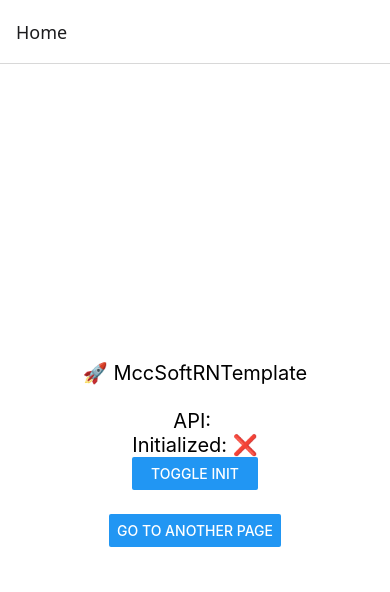
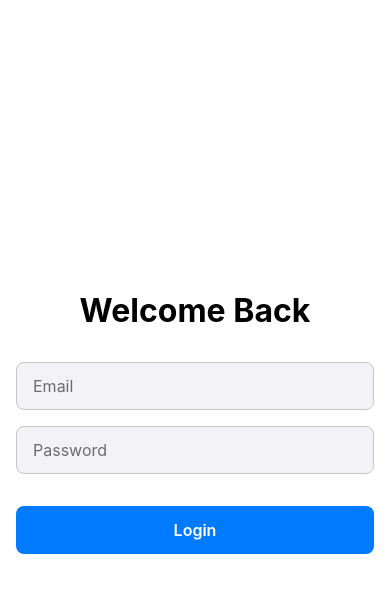
Before and after one commit to mav10/mccsoft-MccSoftRNTemplate, a React Native app: screen / in a window 390 px wide. Shown: the top 592 px of the page. Built offline with nearby package versions, Linux system fonts and the light colour scheme.

Commit message:
feat(navigation) add simple auth flow

```diff
--- a/src/navigation/RootNavigator.tsx
+++ b/src/navigation/RootNavigator.tsx
@@ -3,6 +3,7 @@ import HomeScreen from '../screens/HomeScreen';
 import LoginScreen from '../screens/auth/LoginScreen';
 import NotFoundScreen from '../screens/NotFoundScreen';
 import ProfileScreen from '../screens/ProfileScreen';
+import { useAppSelector } from '../store/hooks';
 
 export type RootStackParamList = {
   Login: undefined;
@@ -16,21 +17,37 @@ export type RootStackParamList = {
 const Stack = createNativeStackNavigator<RootStackParamList>();
 
 export function RootNavigator() {
-  const isAuthenticated = true;
+  const isAuthenticated = useAppSelector(state => state.auth.isAuthenticated);
 
   return (
     <Stack.Navigator
-      initialRouteName={isAuthenticated ? 'Home' : 'Login'}>
+      initialRouteName={isAuthenticated ? 'Home' : 'Login'}
+      screenOptions={{
+        headerBackTitle: 'Back',
+      }}>
+      {!isAuthenticated ? (
         <Stack.Group screenOptions={{headerShown: false}}>
           <Stack.Screen name="Login" component={LoginScreen} />
         </Stack.Group>
-
+      ) : (
         <Stack.Group>
           <Stack.Screen name="Home" component={HomeScreen} />
-        <Stack.Screen name="Profile" component={ProfileScreen} />
+          <Stack.Screen
+            name="Profile"
+            component={ProfileScreen}
+            options={{
+              title: 'User Profile',
+            }}
+          />
         </Stack.Group>
-      <Stack.Screen name="NotFound" component={NotFoundScreen} />
-
+      )}
+      <Stack.Screen
+        name="NotFound"
+        component={NotFoundScreen}
+        options={{
+          title: 'Page Not Found',
+        }}
+      />
     </Stack.Navigator>
   );
 }
--- a/src/screens/auth/LoginScreen.tsx
+++ b/src/screens/auth/LoginScreen.tsx
@@ -1,17 +1,121 @@
-import React from 'react';
-import {View, Text, StyleSheet} from 'react-native';
+import React, {useState} from 'react';
+import {View, Text, StyleSheet, TextInput, Pressable, Alert} from 'react-native';
 import {useTheme} from '../../shared/theme/ThemeContext';
 import {NativeStackScreenProps} from '@react-navigation/native-stack';
 import {RootStackParamList} from '../../navigation/RootNavigator';
+import {useAppDispatch} from '../../store/hooks';
+import {login} from '../../store/slices/authSlice';
+import {validateLoginForm, ValidationError} from '../../shared/utils/validation';
 
 type Props = NativeStackScreenProps<RootStackParamList, 'Login'>;
 
 export default function LoginScreen({navigation}: Props) {
   const theme = useTheme();
+  const dispatch = useAppDispatch();
+  const [email, setEmail] = useState('');
+  const [password, setPassword] = useState('');
+  const [errors, setErrors] = useState<Record<string, string>>({});
+  const [isLoading, setIsLoading] = useState(false);
+
+  const handleLogin = async () => {
+    const validationErrors = validateLoginForm({ email, password });
+
+    if (validationErrors.length > 0) {
+      const newErrors = validationErrors.reduce((acc, error) => ({
+        ...acc,
+        [error.field]: error.message
+      }), {});
+      setErrors(newErrors);
+      return;
+    }
+
+    try {
+      setIsLoading(true);
+      await new Promise(resolve => setTimeout(resolve, 1000));
+      dispatch(login('user-123'));
+    } catch (error) {
+      Alert.alert('Error', 'Failed to login. Please try again.');
+    } finally {
+      setIsLoading(false);
+    }
+  };
+
+  const clearError = (field: string) => {
+    setErrors(prev => ({...prev, [field]: ''}));
+  };
 
   return (
     <View style={[styles.container, {backgroundColor: theme.colors.background}]}>
-      <Text style={[styles.title, {color: theme.colors.text}]}>Login Screen</Text>
+      <Text style={[styles.title, {color: theme.colors.text}]}>Welcome Back</Text>
+
+      <View style={styles.inputContainer}>
+        <TextInput
+          style={[
+            styles.input,
+            {
+              backgroundColor: theme.colors.surface,
+              color: theme.colors.text,
+              borderColor: errors.email ? theme.colors.error : theme.colors.border,
+            },
+          ]}
+          placeholder="Email"
+          placeholderTextColor={theme.colors.textSecondary}
+          value={email}
+          onChangeText={(text) => {
+            setEmail(text);
+            setErrors(prev => ({...prev, email: ''}));
+          }}
+          autoCapitalize="none"
+          keyboardType="email-address"
+          editable={!isLoading}
+        />
+        {errors.email ? (
+          <Text style={[styles.errorText, {color: theme.colors.error}]}>
+            {errors.email}
+          </Text>
+        ) : null}
+      </View>
+
+      <View style={styles.inputContainer}>
+        <TextInput
+          style={[
+            styles.input,
+            {
+              backgroundColor: theme.colors.surface,
+              color: theme.colors.text,
+              borderColor: errors.password ? theme.colors.error : theme.colors.border,
+            },
+          ]}
+          placeholder="Password"
+          placeholderTextColor={theme.colors.textSecondary}
+          value={password}
+          onChangeText={(text) => {
+            setPassword(text);
+            setErrors(prev => ({...prev, password: ''}));
+          }}
+          secureTextEntry
+          editable={!isLoading}
+        />
+        {errors.password ? (
+          <Text style={[styles.errorText, {color: theme.colors.error}]}>
+            {errors.password}
+          </Text>
+        ) : null}
+      </View>
+
+      <Pressable
+        style={({pressed}) => [
+          styles.button,
+          {backgroundColor: theme.colors.primary},
+          pressed && {opacity: 0.8},
+          isLoading && {opacity: 0.6},
+        ]}
+        onPress={handleLogin}
+        disabled={isLoading}>
+        <Text style={styles.buttonText}>
+          {isLoading ? 'Logging in...' : 'Login'}
+        </Text>
+      </Pressable>
     </View>
   );
 }
@@ -20,10 +124,39 @@ const styles = StyleSheet.create({
   container: {
     flex: 1,
     justifyContent: 'center',
-    alignItems: 'center',
+    padding: 16,
   },
   title: {
-    fontSize: 24,
+    fontSize: 32,
     fontWeight: 'bold',
+    marginBottom: 32,
+    textAlign: 'center',
+  },
+  inputContainer: {
+    marginBottom: 16,
+  },
+  input: {
+    height: 48,
+    borderRadius: 8,
+    borderWidth: 1,
+    paddingHorizontal: 16,
+    fontSize: 16,
+  },
+  errorText: {
+    fontSize: 12,
+    marginTop: 4,
+    marginLeft: 4,
+  },
+  button: {
+    height: 48,
+    borderRadius: 8,
+    justifyContent: 'center',
+    alignItems: 'center',
+    marginTop: 16,
+  },
+  buttonText: {
+    color: '#FFFFFF',
+    fontSize: 16,
+    fontWeight: '600',
   },
 });
--- /dev/null
+++ b/src/shared/utils/validation.ts
@@ -0,0 +1,46 @@
+export const isValidEmail = (email: string): boolean => {
+  const emailRegex = /^[^\s@]+@[^\s@]+\.[^\s@]+$/;
+  return emailRegex.test(email);
+};
+
+export const isValidPassword = (password: string): boolean => {
+  return password.length >= 6;
+};
+
+export const isValidPhoneNumber = (phone: string): boolean => {
+  const phoneRegex = /^\+?[\d\s-]{10,}$/;
+  return phoneRegex.test(phone);
+};
+
+export const isValidName = (name: string): boolean => {
+  return name.length >= 2 && /^[a-zA-Z\s-]+$/.test(name);
+};
+
+export type ValidationError = {
+  field: string;
+  message: string;
+};
+
+export const validateLoginForm = (data: {
+  email: string;
+  password: string;
+}): ValidationError[] => {
+  const errors: ValidationError[] = [];
+
+  if (!data.email) {
+    errors.push({ field: 'email', message: 'Email is required' });
+  } else if (!isValidEmail(data.email)) {
+    errors.push({ field: 'email', message: 'Invalid email format' });
+  }
+
+  if (!data.password) {
+    errors.push({ field: 'password', message: 'Password is required' });
+  } else if (!isValidPassword(data.password)) {
+    errors.push({
+      field: 'password',
+      message: 'Password must be at least 6 characters'
+    });
+  }
+
+  return errors;
+};
--- /dev/null
+++ b/src/store/slices/authSlice.ts
@@ -0,0 +1,29 @@
+import { createSlice } from '@reduxjs/toolkit';
+
+interface AuthState {
+  isAuthenticated: boolean;
+  userId: string | null;
+}
+
+const initialState: AuthState = {
+  isAuthenticated: false,
+  userId: null,
+};
+
+const authSlice = createSlice({
+  name: 'auth',
+  initialState,
+  reducers: {
+    login: (state, action) => {
+      state.isAuthenticated = true;
+      state.userId = action.payload;
+    },
+    logout: (state) => {
+      state.isAuthenticated = false;
+      state.userId = null;
+    },
+  },
+});
+
+export const { login, logout } = authSlice.actions;
+export default authSlice.reducer;
--- a/src/store/store.ts
+++ b/src/store/store.ts
@@ -1,9 +1,11 @@
 import {configureStore} from '@reduxjs/toolkit';
 import appReducer from './slices/appSlice';
+import authReducer from './slices/authSlice';
 
 export const store = configureStore({
   reducer: {
     app: appReducer,
+    auth: authReducer,
   },
 });
 
```
Lines whose indentation alone changed are shown as unchanged.
